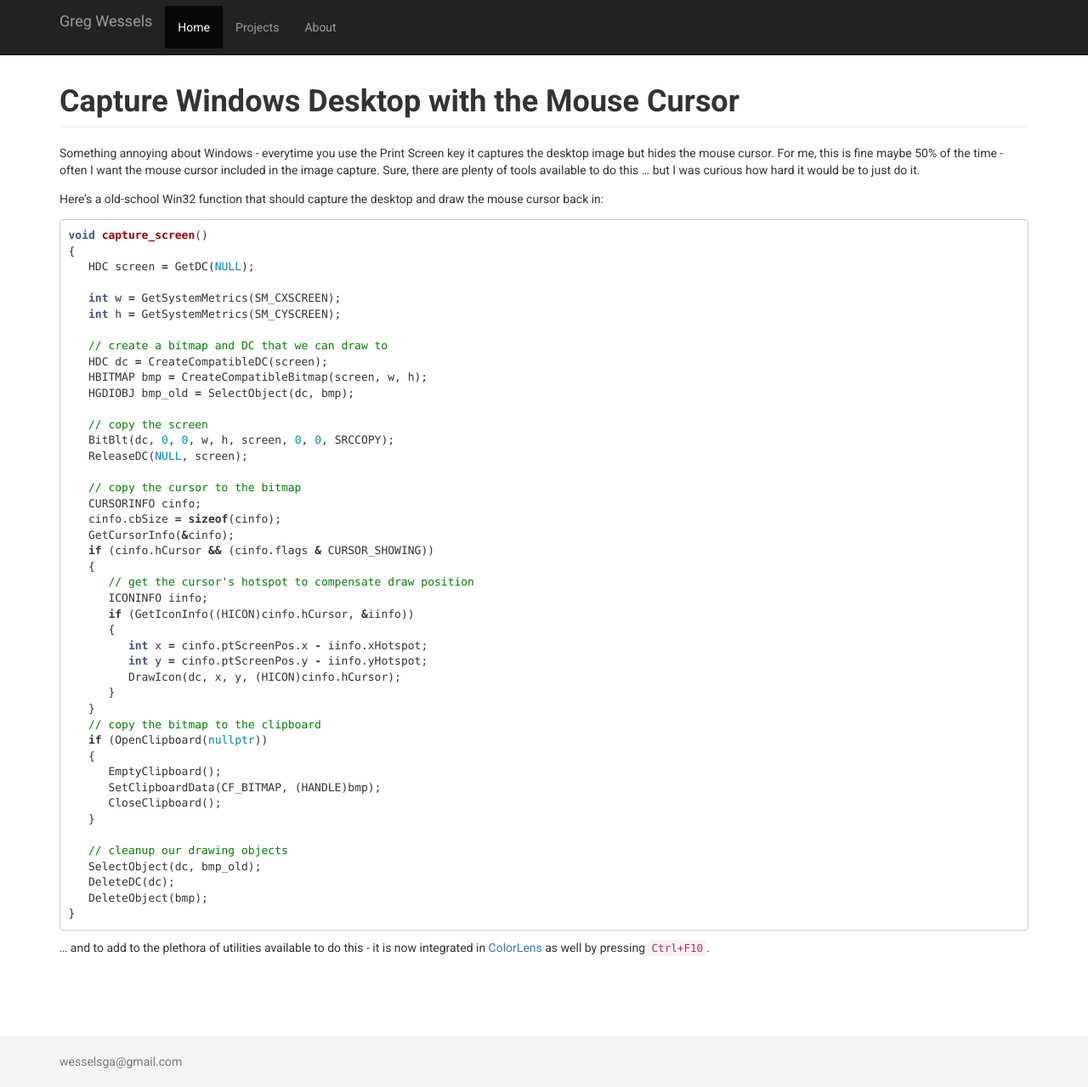
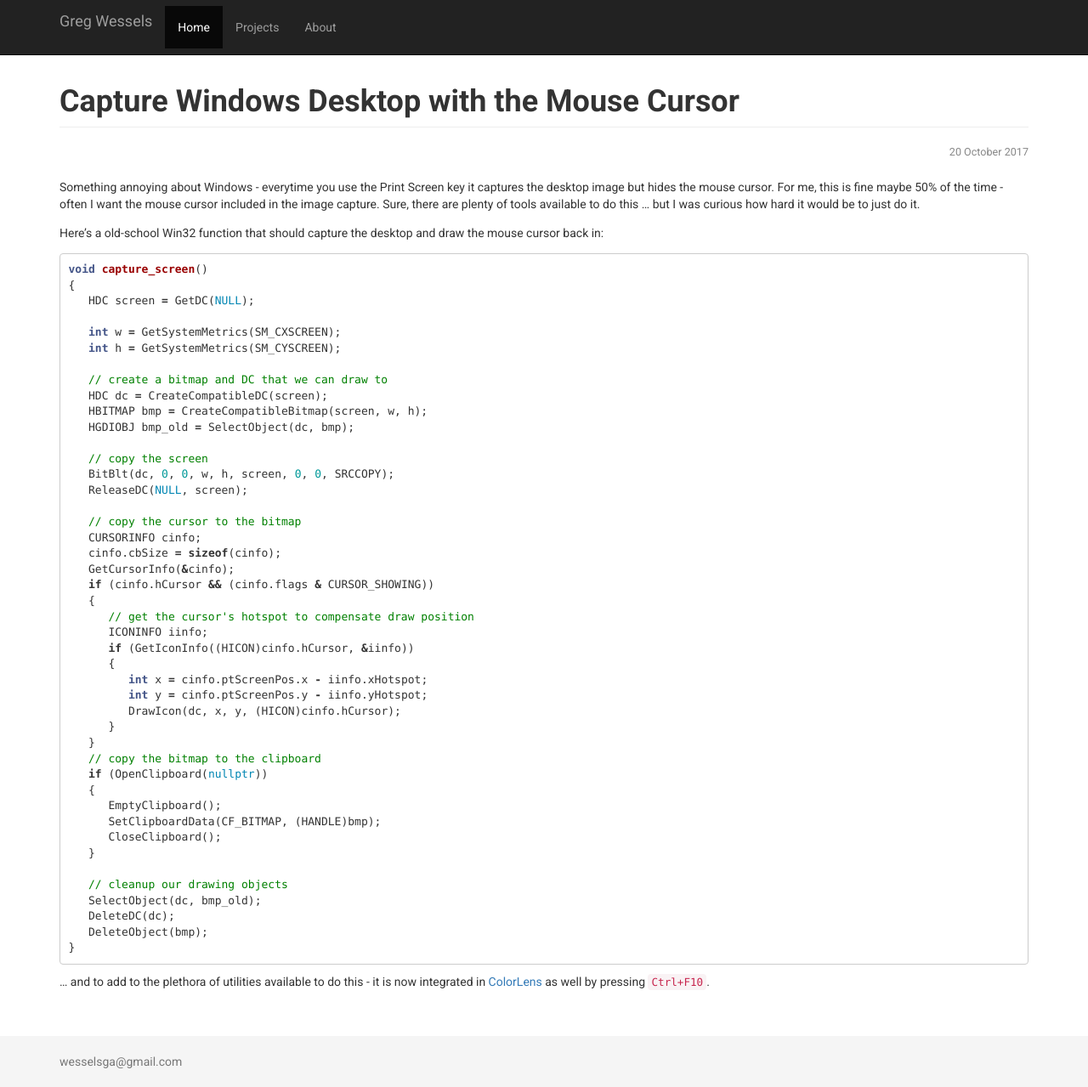
Before and after one commit to wesselsga/wesselsga.github.io, a Jekyll site: the page built from _posts/2017-10-20-capturemouse.md, in a window 1280 px wide and 1279 px high. Shown: the whole window at 85% size. Built offline with Jekyll 4.4.1, drawn with Linux system fonts in a browser that asks for light colours.

Commit message:
Update 2017-10-20-capturemouse.md

```diff
--- a/_posts/2017-10-20-capturemouse.md
+++ b/_posts/2017-10-20-capturemouse.md
@@ -5,6 +5,8 @@
 ---
 
 # Capture Windows Desktop with the Mouse Cursor #
+
+<div class="date">{{ page.date | date: "%-d %B %Y"}}</div>
 
 Something annoying about Windows - everytime you use the Print Screen key it captures the desktop image but hides the mouse cursor.  For me, this is fine maybe 50% of the time - often I want the mouse cursor included in the image capture.  Sure, there are plenty of tools available to do this ... but I was curious how hard it would be to just do it.
 
```
